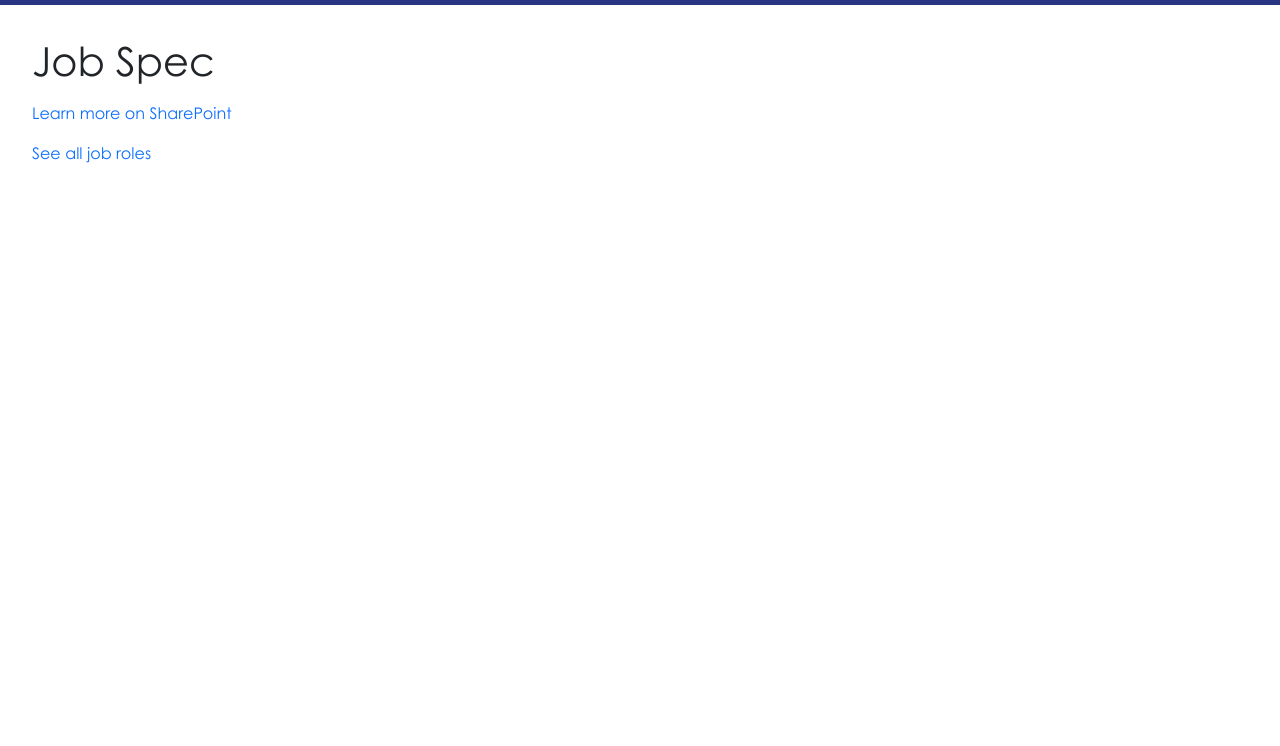
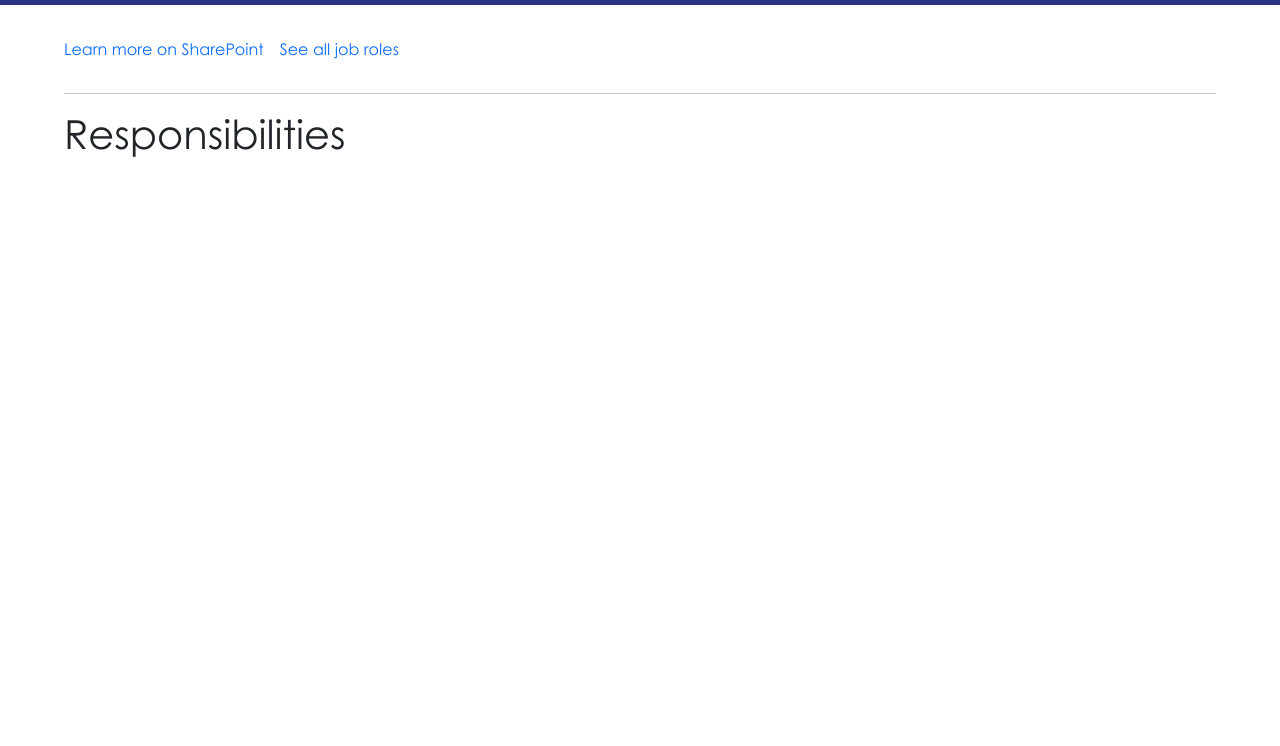
Before and after one commit to RemyKainos/sprint-team-2-front-end, a website: page src/views/ViewJobSpec.html in a window 1280 px wide. Shown: the part 54-800 px from the top of the page. Drawn offline with nearby package versions, Linux system fonts and the light colour scheme; files that its build step writes are made by us from their sources.

Commit message:
Add responsibilities and dynamoc page title

```diff
--- a/public/css/jobspec.css
+++ b/public/css/jobspec.css
@@ -9,3 +9,14 @@
 .job-spec-link:hover{
     text-decoration: underline;
 }
+
+.back-link-container{
+    display: flex;
+    flex-direction: row;
+}
+
+.back-link{
+    margin: 0 1rem 1rem 0;
+    display: inline;
+
+}
--- a/public/css/styles.css
+++ b/public/css/styles.css
@@ -22,8 +22,7 @@
 
 .main-content{
     min-height: 100vh;
-    margin-top: 2rem;
-    margin-left: 2rem;
+    margin: 2rem 4rem 0;
 }
 
 .kainos-logo{
--- a/src/views/ViewJobSpec.html
+++ b/src/views/ViewJobSpec.html
@@ -7,19 +7,28 @@
 {% block content %}
     <main class="main-content">
         <header class="job-spec-header">
-            <h1>Job Spec</h1>
+            <h1>{{jobSpec.name}}</h1>
         </header>
+
+        <div class="back-link-container">
+            <p class="back-link">
+                <a class="job-spec-link" href="{{jobSpec.sharepointLink}}">Learn more on SharePoint</a>
+            </p>
+
+            <p class="back-link">
+                <a class="job-spec-link" href="/view-roles">See all job roles</a>
+            </p>
+        </div>
 
         <div class="job-spec-content">
             <p>{{jobSpec.jobSpec}}</p>
+        </div>
 
-            <p>
-                <a class="job-spec-link" href="{{jobSpec.sharepointLink}}">Learn more on SharePoint</a>
-            </p>
+        <hr>
 
-            <p>
-                <a class="job-spec-link" href="/view-job-roles">See all job roles</a>
-            </p>
+        <h1>Responsibilities</h1>
+        <div class="job-spec-content">
+            <p>{{jobSpec.responsibilities}}</p>
         </div>
     </main>
 {% endblock %}
```
